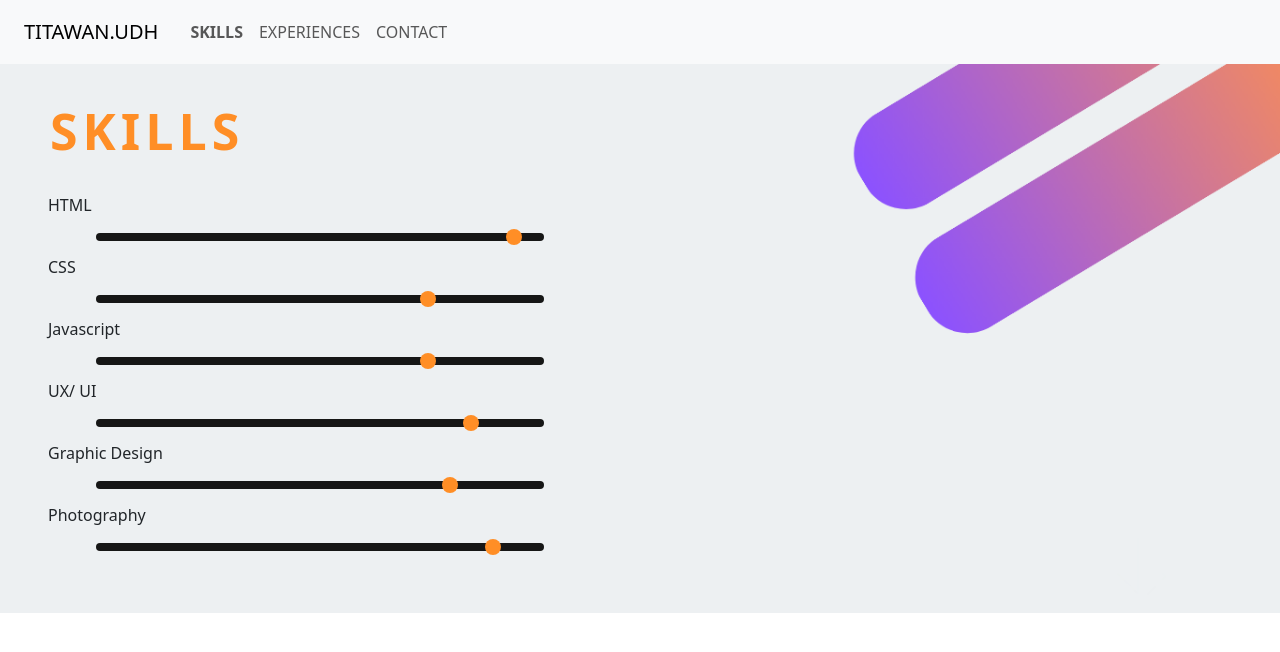
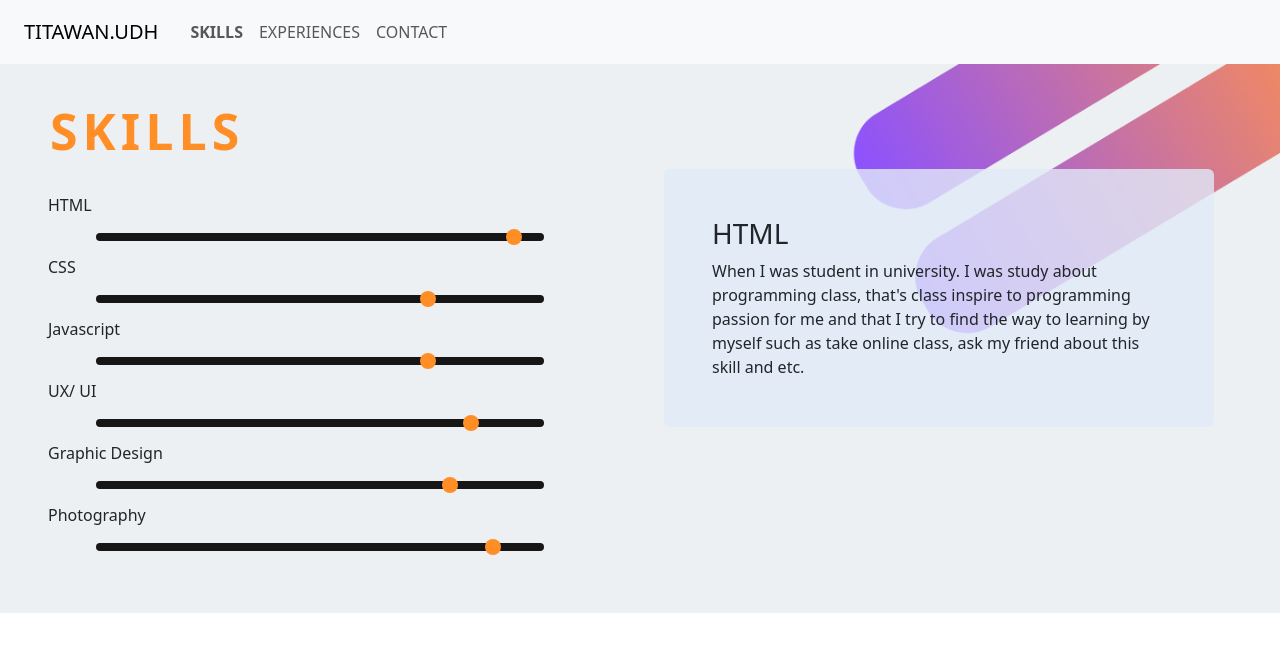
Before and after one commit to TitawanUdh/portfolio-titawan.udh, a React (Create React App) app: page /skills in a window 1280 px wide. Shown: the top 652 px of the page. Built offline with nearby package versions, Linux system fonts and the light colour scheme.

Commit message:
'updateData'

```diff
--- a/src/pages/Skills.jsx
+++ b/src/pages/Skills.jsx
@@ -1,4 +1,4 @@
-import React, { useState } from "react";
+import React, { useEffect, useState } from "react";
 import imgBg from "../images/background.png";
 import imgCer1 from "../images/CER-1.png";
 import imgCer2 from "../images/CER-2.png";
@@ -227,6 +227,11 @@ function SkillsPage() {
   const [isModal, setIsModal] = useState(false);
   const [dataModal, setDataModal] = useState(false);
 
+  useEffect(()=>{
+    setClick(true);
+    setDataDetail(skills[0])
+    console.log('skills', skills[0]);
+  },[])
   const handleClick = (d) => {
     setDataImgs();
 
```
